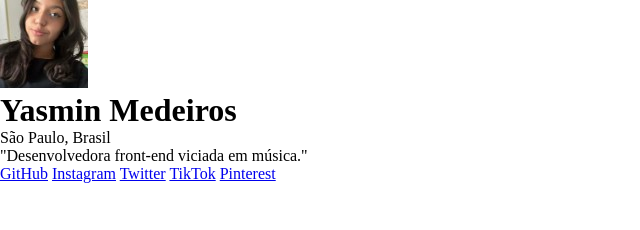
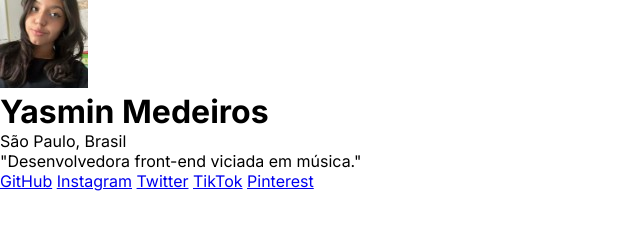
Before and after one commit to tzyaws/meus-links, a plain HTML site: page index.html in a window 1280 px wide. Shown: the whole page, without its empty margins (0-640 px from the left). Drawn offline with Linux system fonts and the light colour scheme.

Commit message:
fonte inter adicionada

```diff
--- a/index.html
+++ b/index.html
@@ -4,9 +4,11 @@
     <meta charset="UTF-8">
     <meta name="viewport" content="width=device-width, initial-scale=1.0">
     <link rel="stylesheet" href="style.css">
+    <link rel="preconnect" href="https://fonts.googleapis.com">
+    <link rel="preconnect" href="https://fonts.gstatic.com" crossorigin>
+    <link href="https://fonts.googleapis.com/css2?family=Inter:wght@100..900&display=swap" rel="stylesheet">
     <title>Meus links</title>
 </head>
-<body>
     <div>
         <img src="./image.jpg" alt="imagem da criadora da pagina de links, yasmin medeiros">
         <h1>Yasmin Medeiros</h1>
--- a/style.css
+++ b/style.css
@@ -2,4 +2,5 @@
     margin: 0;
     padding: 0;
     box-sizing: border-box;
+    font-family: "Inter", sans-serif;
 }
```
